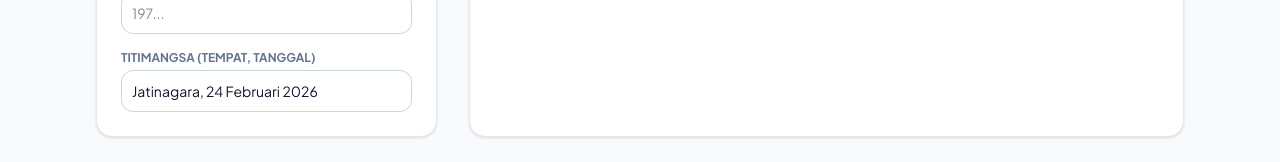
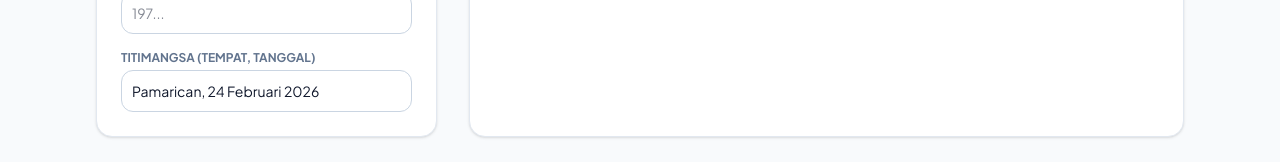
Before and after one commit to elearningmin-4CMS/Analisis-CP-TP-Insersi-KBC-MI, a React (Vite) app: page / in a window 1280 px wide. Shown: the part 674-836 px from the top of the page. Built offline with nearby package versions, Linux system fonts and the light colour scheme.

Commit message:
Update location in titimangsa and button text

```diff
--- a/App.tsx
+++ b/App.tsx
@@ -31,7 +31,7 @@ const App: React.FC = () => {
     fase: 'B',
     kelas: '3',
     tahunPelajaran: '2025/2026',
-    titimangsa: `Jatinagara, ${new Date().toLocaleDateString('id-ID', { day: 'numeric', month: 'long', year: 'numeric' })}`,
+    titimangsa: `Pamarican, ${new Date().toLocaleDateString('id-ID', { day: 'numeric', month: 'long', year: 'numeric' })}`,
     selectedElements: []
   });
 
@@ -464,7 +464,7 @@ const App: React.FC = () => {
                   disabled={formData.selectedElements.length === 0}
                   className={`w-full py-4 green-gradient text-white rounded-xl font-bold shadow-lg hover:opacity-90 transition-all flex items-center justify-center gap-2 active:scale-95 ${formData.selectedElements.length === 0 ? 'opacity-50 cursor-not-allowed grayscale' : ''}`}
                 >
-                  MULAI ANALISIS DENGAN GROQ AI <Sparkles size={20} />
+                  MULAI ANALISIS <Sparkles size={20} />
                 </button>
               </div>
             </div>
```
